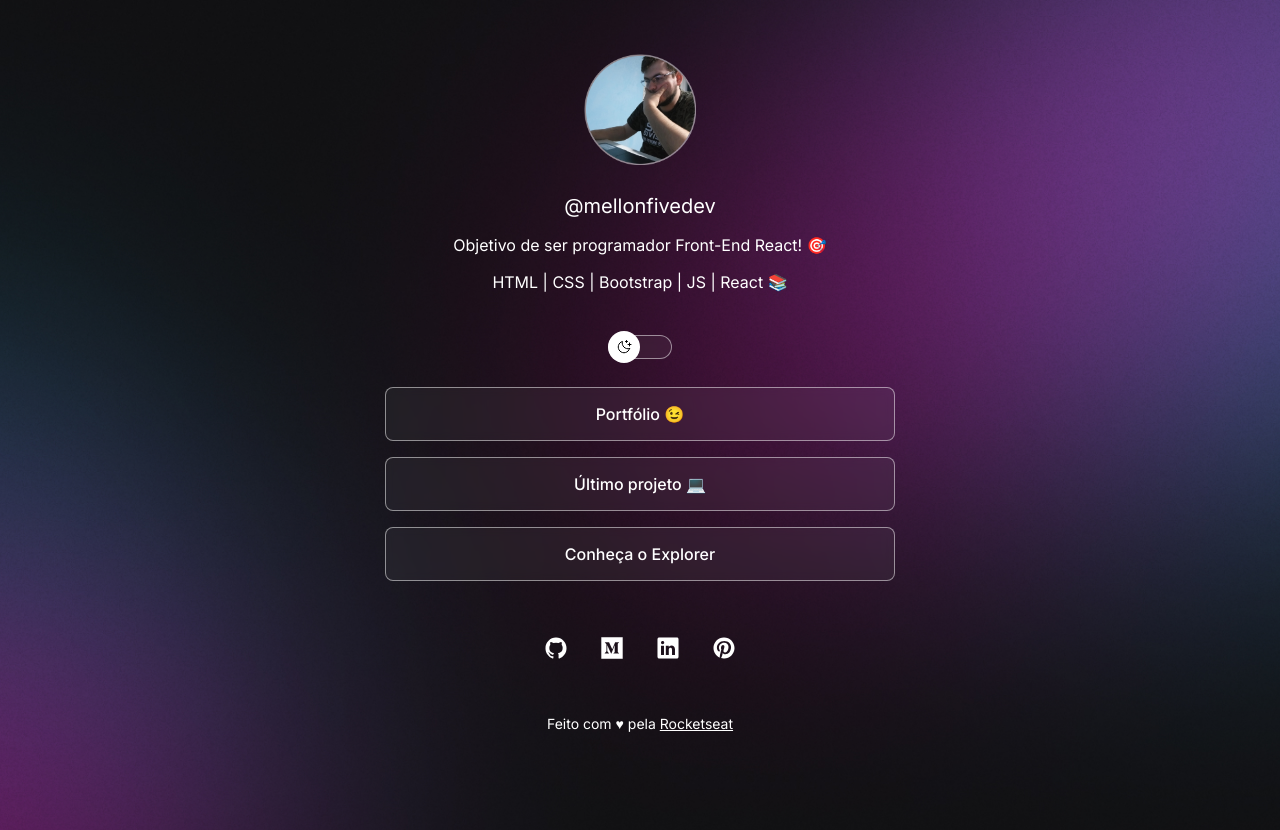
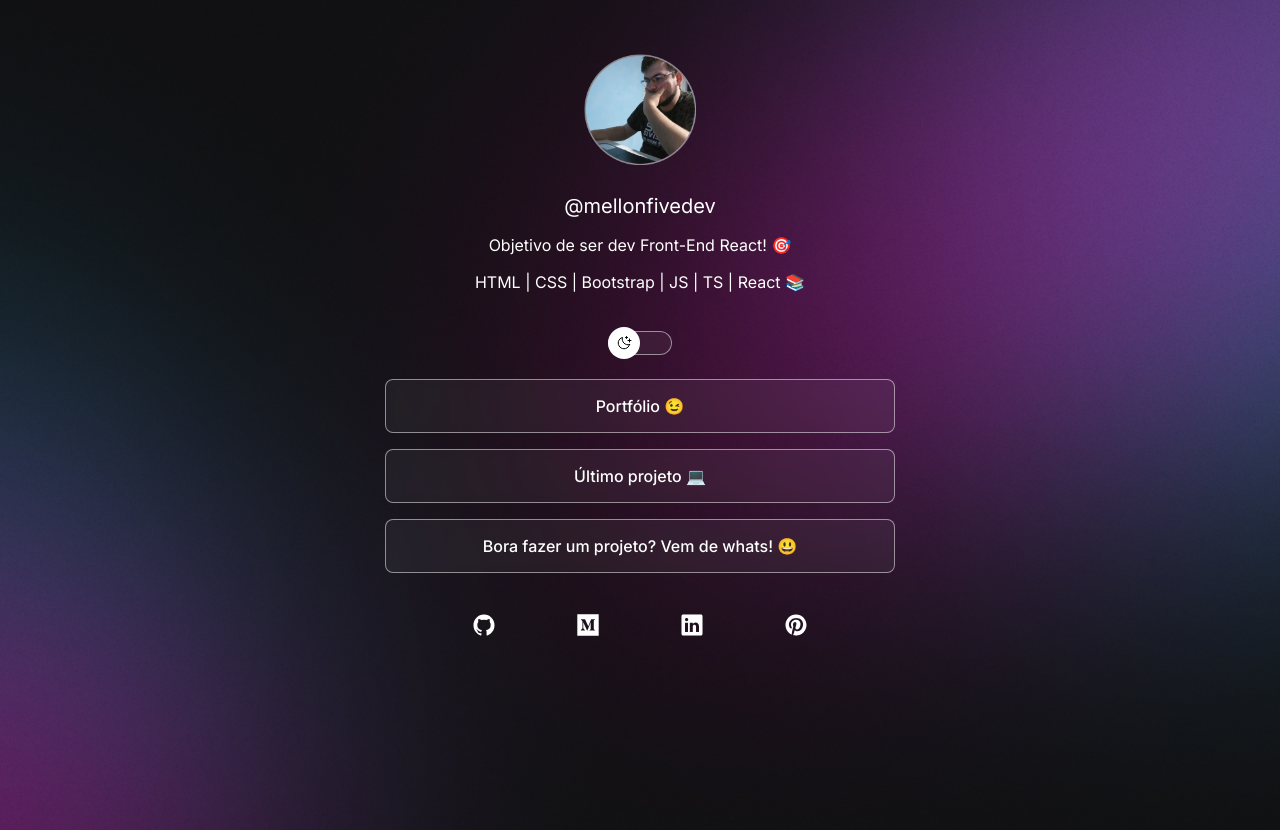
Before and after one commit to MellonFive/dev-links, a plain HTML site: page index.html in a window 1280 px wide. Drawn offline with nearby package versions, Linux system fonts and the light colour scheme.

Commit message:
Updating

```diff
--- a/index.html
+++ b/index.html
@@ -20,8 +20,8 @@
       <div id="profile">
         <img src="./assets/avatar.png" alt="Foto de Felipe Mellão pensando em como resolver esse bug. Faz uma semana que ele esta querendo resolver. Ele está pensando: Como posso criar vergonha na cara?">
         <p class="name">@mellonfivedev</p>
-        <p class="subtitle">Objetivo de ser programador Front-End React! 🎯</p>
-        <p class="studying">HTML | CSS | Bootstrap | JS | React 📚</p>
+        <p class="subtitle">Objetivo de ser dev Front-End React! 🎯</p>
+        <p class="studying">HTML | CSS | Bootstrap | JS | TS | React 📚</p>
       </div>
 
       <div id="switch" onclick="toggleMode()">
@@ -43,7 +43,7 @@
         </li>
 
         <li>
-          <a href="#">Conheça o Explorer</a>
+          <a href="tel:+5511941709741">Bora fazer um projeto? Vem de whats! 😃</a>
         </li>
       </ul>
 
@@ -66,9 +66,9 @@
 
       </div>
 
-      <footer>
+      <!-- <footer>
         Feito com ♥ pela  <a href="https://rocketseat.com.br">Rocketseat</a>
-      </footer>
+      </footer> -->
     </div>
 
     <script type="module" src="https://unpkg.com/ionicons@5.5.2/dist/ionicons/ionicons.esm.js"></script>
--- a/style.css
+++ b/style.css
@@ -75,7 +75,7 @@ body * {
   position: relative;
   width: 64px;
 
-  margin: 4px auto;
+  margin: auto;
 }
 
 #switch button {
@@ -109,7 +109,6 @@ body * {
   background: var(--surface-color);
   border: 1px solid var(--stroke-color);
   backdrop-filter: blur(4px);
-  -webkit-backdrop-filter: blur(4px);
   border-radius: 9999px;
 }
 
@@ -154,8 +153,7 @@ ul li a:hover {
 #social-links {
   display: flex;
   justify-content: center;
-
-  padding: 15px 0;
+  gap: 3rem;
 
   font-size: 24px;
 }
@@ -174,11 +172,11 @@ ul li a:hover {
   background: var(--highlight-color);
 }
 
-footer {
+/* footer {
   padding: 24px 0;
   text-align: center;
   font-size: 14px;
-}
+} */
 
 /* media queries */
 @media (min-width: 700px) {
```
